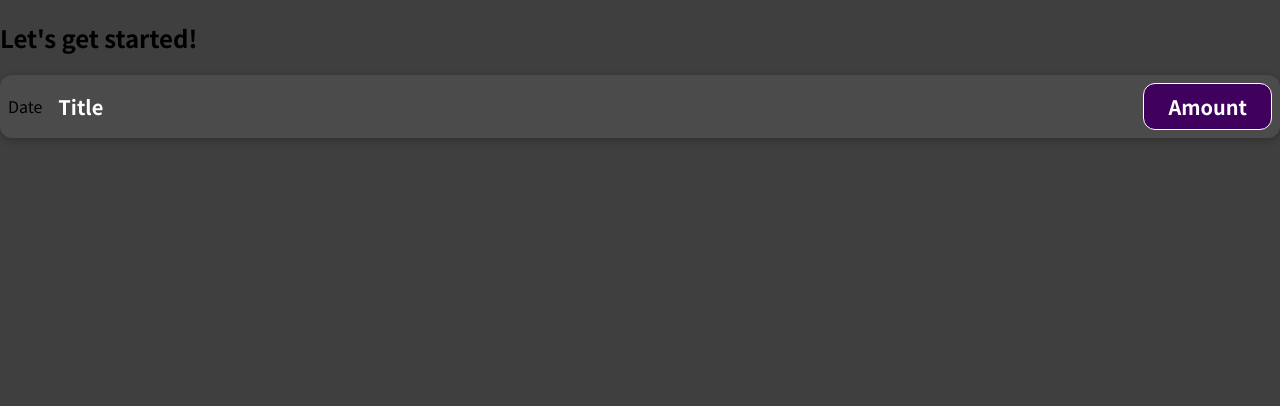
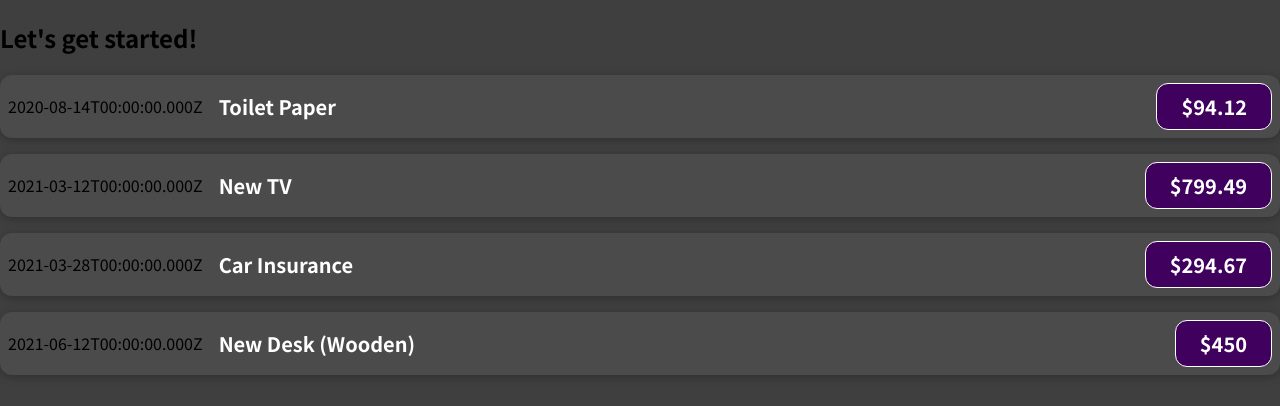
Before and after one commit to kronosGR/React.js-practice, a JavaScript app: page / in a window 1280 px wide. Shown: the top 406 px of the page. Built offline with nearby package versions, Linux system fonts and the light colour scheme.

Commit message:
Added props

```diff
--- a/src/App.js
+++ b/src/App.js
@@ -1,10 +1,52 @@
-import ExpenseItem from "./components/ExpenseItem";
+import ExpenseItem from './components/ExpenseItem';
 
 function App() {
+  const expenses = [
+    {
+      id: 'e1',
+      title: 'Toilet Paper',
+      amount: 94.12,
+      date: new Date(2020, 7, 14),
+    },
+    {
+      id: 'e2',
+      title: 'New TV',
+      amount: 799.49,
+      date: new Date(2021, 2, 12),
+    },
+    {
+      id: 'e3',
+      title: 'Car Insurance',
+      amount: 294.67,
+      date: new Date(2021, 2, 28),
+    },
+    {
+      id: 'e4',
+      title: 'New Desk (Wooden)',
+      amount: 450,
+      date: new Date(2021, 5, 12),
+    },
+  ];
+
   return (
     <div>
       <h2>Let's get started!</h2>
-      <ExpenseItem></ExpenseItem>
+      <ExpenseItem
+        title={expenses[0].title}
+        amount={expenses[0].amount}
+        date={expenses[0].date}></ExpenseItem>
+      <ExpenseItem
+        title={expenses[1].title}
+        amount={expenses[1].amount}
+        date={expenses[1].date}></ExpenseItem>
+      <ExpenseItem
+        title={expenses[2].title}
+        amount={expenses[2].amount}
+        date={expenses[2].date}></ExpenseItem>
+      <ExpenseItem
+        title={expenses[3].title}
+        amount={expenses[3].amount}
+        date={expenses[3].date}></ExpenseItem>
     </div>
   );
 }
--- a/src/components/ExpenseItem.js
+++ b/src/components/ExpenseItem.js
@@ -1,12 +1,13 @@
 import './ExpenseItem.css';
 
-function ExpenseItem() {
+function ExpenseItem(props) {
+
   return (
     <div className="expense-item">
-      <div>Date</div>
+      <div>{props.date.toISOString()}</div>
       <div className="expense-item__description">
-        <h2>Title</h2>
-        <div className="expense-item__price">Amount</div>
+        <h2>{props.title}</h2>
+        <div className="expense-item__price">${props.amount}</div>
       </div>
     </div>
   );
```
Also changed, not shown: 1 other file (tests, documents, lock files or other folders).
